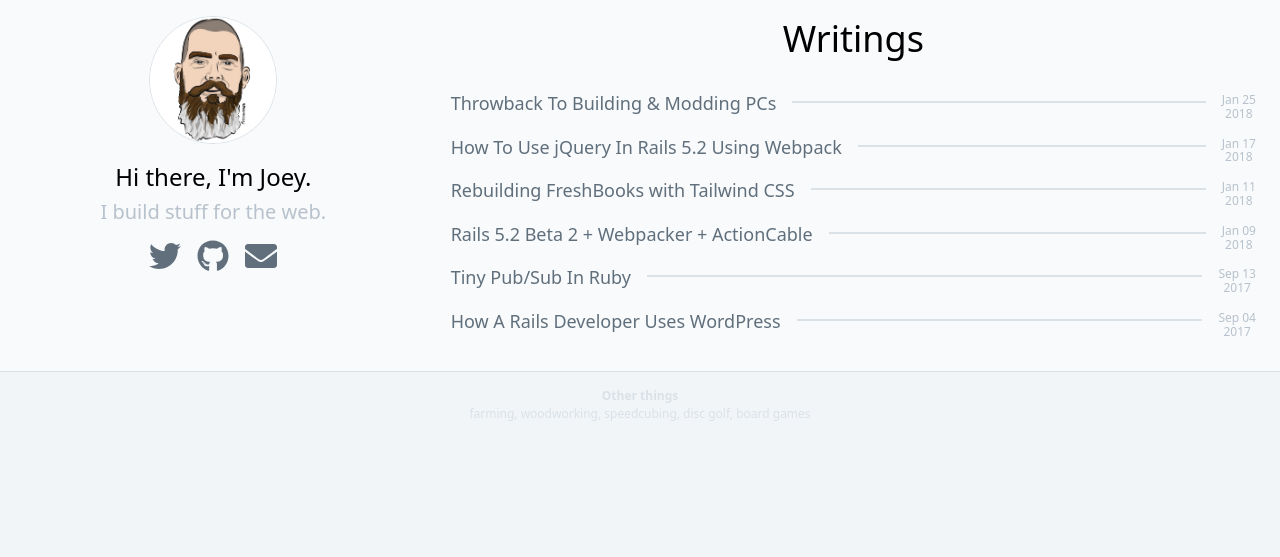
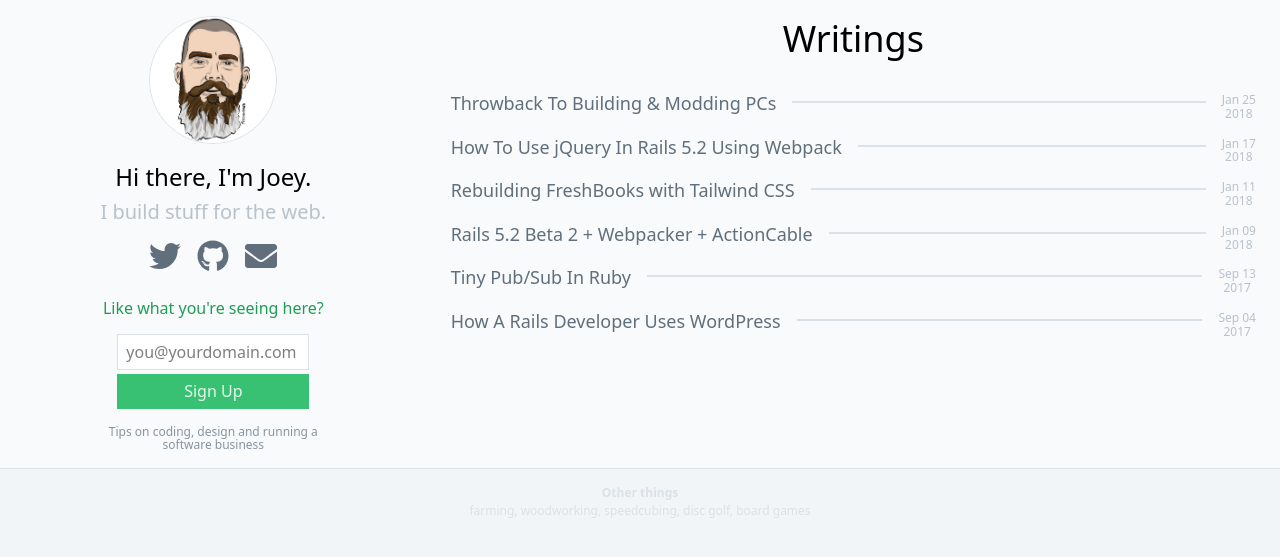
Before and after one commit to joeybeninghove/bloggy, a Jekyll site: the page built from index.html, in a window 1280 px wide. Shown: the top 557 px of the page. Built offline with Jekyll 4.4.1, drawn with Linux system fonts in a browser that asks for light colours; comment, search, counter and statistics services are not loaded.

Commit message:
Add Drip sign up form

```diff
--- a/_includes/header-large.html
+++ b/_includes/header-large.html
@@ -36,4 +36,27 @@
       </a>
     </li>
   </ul>
+
+  <div class="flex flex-col items-center">
+    <p class="mt-6 text-green-dark">Like what you're seeing here?</p>
+
+    <form action="https://www.getdrip.com/forms/178561262/submissions"
+          method="post"
+          data-drip-embedded-form="178561262"
+          class="mt-4 flex flex-col w-48">
+      <input type="email"
+             id="drip-email"
+             name="fields[email]"
+             placeholder="you@yourdomain.com"
+             class="p-2 border mb-1" />
+      <button type="submit"
+              value="Sign Up"
+              data-drip-attribute="sign-up-button"
+              class="p-2 bg-green hover:bg-green-dark text-green-lightest">
+        Sign Up
+      </button>
+    </form>
+
+    <small class="text-grey-dark text-center mt-4 text-xs w-2/3">Tips on coding, design and running a software business</small>
+  </div>
 </div>
--- a/_includes/page-header.html
+++ b/_includes/page-header.html
@@ -1,5 +1,5 @@
 <div class="flex justify-center">
-  <div class="sm:fixed">
+  <div class="">
     {% include header-large.html %}
   </div>
 </div>
--- a/_layouts/default.html
+++ b/_layouts/default.html
@@ -8,7 +8,7 @@
     <!--[if lt IE 9]>
     <script src="//html5shiv.googlecode.com/svn/trunk/html5.js"></script>
     <![endif]-->
-  <link href="/assets/styles.css?7d4ee20cd7b83eda8f99" rel="stylesheet"></head>
+  <link href="/assets/styles.css?d9f4b3fdc0a737b2ef69" rel="stylesheet"></head>
   <body class="font-sans bg-grey-lighter">
     <div class="flex flex-col bg-grey-lightest">
       <div class="sm:flex">
@@ -23,5 +23,5 @@
         {% include footer.html %}
       </footer>
     </div>
-  <script type="text/javascript" src="/assets/scripts.js?7d4ee20cd7b83eda8f99" async></script></body>
+  <script type="text/javascript" src="/assets/scripts.js?d9f4b3fdc0a737b2ef69" async></script></body>
 </html>
--- a/_layouts/post.html
+++ b/_layouts/post.html
@@ -8,7 +8,7 @@
     <!--[if lt IE 9]>
     <script src="//html5shiv.googlecode.com/svn/trunk/html5.js"></script>
     <![endif]-->
-  <link href="/assets/styles.css?7d4ee20cd7b83eda8f99" rel="stylesheet"></head>
+  <link href="/assets/styles.css?d9f4b3fdc0a737b2ef69" rel="stylesheet"></head>
   <body class="font-sans bg-grey-lightest">
     <div class="flex flex-col">
       <div class="md:flex">
@@ -27,5 +27,5 @@
         {% include footer.html %}
       </footer>
     </div>
-  <script type="text/javascript" src="/assets/scripts.js?7d4ee20cd7b83eda8f99" async></script></body>
+  <script type="text/javascript" src="/assets/scripts.js?d9f4b3fdc0a737b2ef69" async></script></body>
 </html>
```
Also changed, not shown: _includes/newsletter.html (added, +16 -0 lines).
